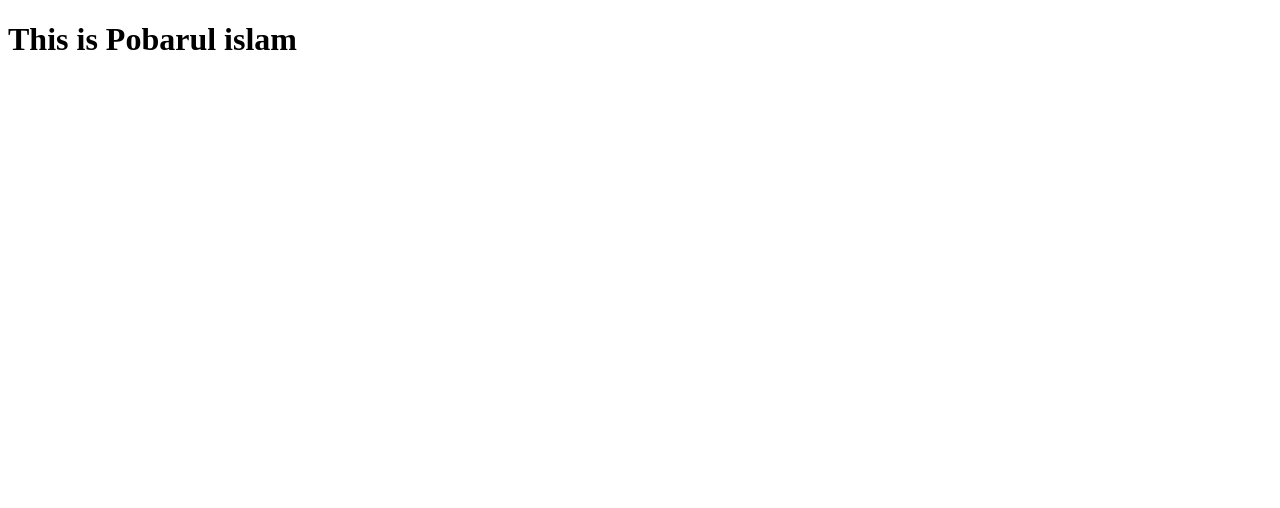
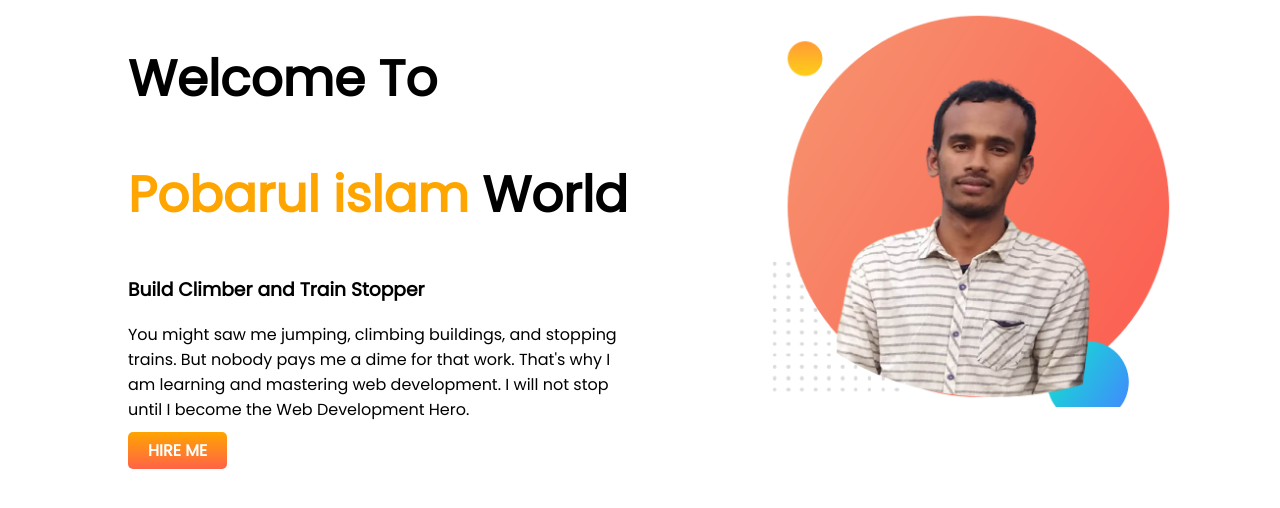
Before and after one commit to Pobarulislam/Pobarul-islam-Portfolio, a plain HTML site: page index.html in a window 1280 px wide. Drawn offline with Linux system fonts and the light colour scheme.

Commit message:
Top banner added

```diff
--- a/index.html
+++ b/index.html
@@ -1,14 +1,41 @@
 <!DOCTYPE html>
 <html lang="en">
-<head>
-    <meta charset="UTF-8">
-    <meta http-equiv="X-UA-Compatible" content="IE=edge">
-    <meta name="viewport" content="width=device-width, initial-scale=1.0">
+  <head>
+    <meta charset="UTF-8" />
+    <meta http-equiv="X-UA-Compatible" content="IE=edge" />
+    <meta name="viewport" content="width=device-width, initial-scale=1.0" />
     <title>Pobarul islam Portfolio</title>
-    <link rel="stylesheet" href="style.css">
-</head>
-<body>
+    <link rel="preconnect" href="https://fonts.googleapis.com" />
+    <link rel="preconnect" href="https://fonts.gstatic.com" crossorigin />
+    <link
+      href="https://fonts.googleapis.com/css2?family=Poppins&display=swap"
+      rel="stylesheet"
+    />
+    <link rel="stylesheet" href="style.css" />
+  </head>
 
-    <h1>This is Pobarul islam</h1>
-</body>
+  <body>
+    <section class="top-banner">
+      <div class="half-width">
+        <h1>Welcome To</h1>
+        <h1><span class="orange-color">Pobarul islam </span>World</h1>
+        <h3>Build Climber and Train Stopper</h3>
+        <p>
+          You might saw me jumping, climbing buildings, and stopping trains. But
+          nobody pays me a dime for that work. That's why I am learning and
+          mastering web development. I will not stop until I become the Web
+          Development Hero.
+        </p>
+        <a
+          class="link-button"
+          target="_blank"
+          href="https://www.linkedin.com/in/md-pobarul-islam-04bb2b1b8/"
+          >HIRE ME</a
+        >
+      </div>
+      <div class="half-width">
+        <img src="images/Pobarul_islam.png" alt="" />
+      </div>
+    </section>
+  </body>
 </html>
--- a/style.css
+++ b/style.css
@@ -0,0 +1,38 @@
+body{
+    font-family: 'Poppins', sans-serif;
+    margin: 0;
+    padding: 0;
+    bottom:;
+
+
+
+}
+h1{
+    font-size: 50px;
+}
+.orange-color{
+    color: orange;
+}
+section{
+    display: flex;
+}
+.half-width{
+    width: 50%;
+    padding-left: 10%;
+}
+.half-width img{
+    width: 80%;
+}
+.link-button{
+    text-decoration: none;
+    background-image: linear-gradient(orange, tomato);
+    padding: 7px 20px;
+    color: white;
+    font-weight: 700;
+    border-radius: 5px;
+}
+.top-banner{
+    background-image: url(imgaes/top-banner);
+
+
+}
```
Also changed, not shown: images/Pobarul_islam.png (added), images/dream-bg.png (added), images/exp-bg.png (added), images/top-banner.png (added).
